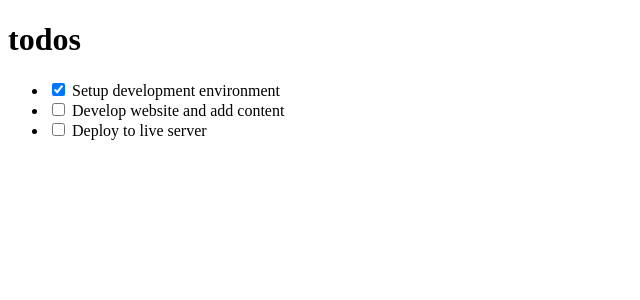
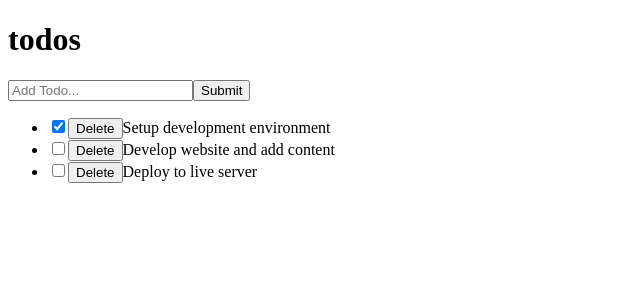
Before and after one commit to melaniesigrid/to-do-react, a React (Create React App) app: page / in a window 1280 px wide. Shown: the top 300 px of the page, without its empty margins (0-640 px from the left). Built offline with nearby package versions, Linux system fonts and the light colour scheme.

Commit message:
Add UUID to generate unique ids to items

```diff
--- a/package.json
+++ b/package.json
@@ -9,6 +9,7 @@
     "react": "^17.0.2",
     "react-dom": "^17.0.2",
     "react-scripts": "5.0.0",
+    "uuid": "^8.3.2",
     "web-vitals": "^2.1.4"
   },
   "scripts": {
--- a/src/components/InputTodo.js
+++ b/src/components/InputTodo.js
@@ -0,0 +1,35 @@
+import React, { Component } from "react"
+
+class InputTodo extends Component {
+  state = {
+    title: ""
+  };
+  onChange = e => {
+    this.setState({
+      [e.target.name]: e.target.value,
+    })
+  };
+handleSubmit = e => {
+  e.preventDefault();
+  this.props.addTodoProps(this.state.title);
+  this.setState({
+    title: ""
+  });
+};
+  render() {
+    return (
+      <form onSubmit={this.handleSubmit}>
+        <input
+          type="text"
+          placeholder="Add Todo..."
+          value={this.state.title}
+          name="title"
+          onChange={this.onChange}
+        />
+        <button>Submit</button>
+      </form>
+    )
+  }
+}
+
+export default InputTodo;
--- a/src/components/TodoContainer.js
+++ b/src/components/TodoContainer.js
@@ -1,22 +1,24 @@
-import React from "react"
+import React from "react";
+import { v4 as uuidv4 } from "uuid";
 import TodosList from "./TodosList";
-import Header from "./Header"
+import Header from "./Header";
+import InputTodo from "./InputTodo";
 
 class TodoContainer extends React.Component {
   state = {
     todos: [
       {
-        id: 1,
+        id: uuidv4(),
         title: "Setup development environment",
         completed: true
       },
       {
-        id: 2,
+        id: uuidv4(),
         title: "Develop website and add content",
         completed: false
       },
       {
-        id: 3,
+        id: uuidv4(),
         title: "Deploy to live server",
         completed: false
       }
@@ -37,11 +39,35 @@
       }
     })
   };
+  delTodo = id => {
+    this.setState({
+      todos: [
+        ...this.state.todos.filter(todo => {
+          return todo.id !== id;
+        })
+      ]
+    });
+  };
+  addTodoItem = title => {
+    const newTodo = {
+      id: uuidv4(),
+      title: title,
+      completed: false
+    };
+    this.setState({
+      todos: [...this.state.todos, newTodo]
+    });
+  };
   render() {
     return (
       <div>
         <Header />
-        <TodosList todos={this.state.todos} handleChangeProps={this.handleChange} />
+        <InputTodo addTodoProps={this.addTodoItem} />
+        <TodosList
+          todos={this.state.todos}
+          handleChangeProps={this.handleChange}
+          deleteTodoProps={this.delTodo}
+        />
       </div>
     );
   }
--- a/src/components/TodoItem.js
+++ b/src/components/TodoItem.js
@@ -7,9 +7,12 @@
         <input
           type="checkbox"
           checked={this.props.todo.completed}
-          handleChangeProps={this.props.handleChangeProps}
           onChange={() => this.props.handleChangeProps(this.props.todo.id)}
-        /> {this.props.todo.title}
+        />
+        <button onClick={() => this.props.deleteTodoProps(this.props.todo.id)}>
+          Delete
+        </button>
+        {this.props.todo.title}
       </li>
     );
   }
--- a/src/components/TodosList.js
+++ b/src/components/TodosList.js
@@ -9,7 +9,10 @@
           <TodoItem
             key={todo.id}
             todo={todo}
-            handleChangeProps={this.props.handleChangeProps} />
+            handleChangeProps={this.props.handleChangeProps}
+            deleteTodoProps={this.props.deleteTodoProps}
+
+          />
         ))}
       </ul>
     );
```
